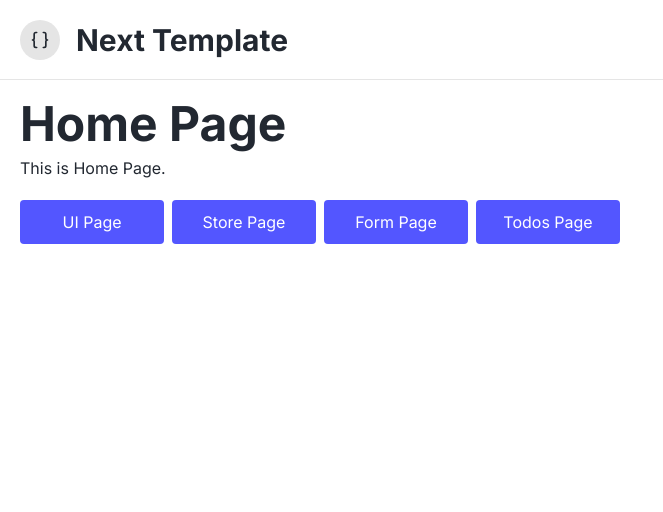
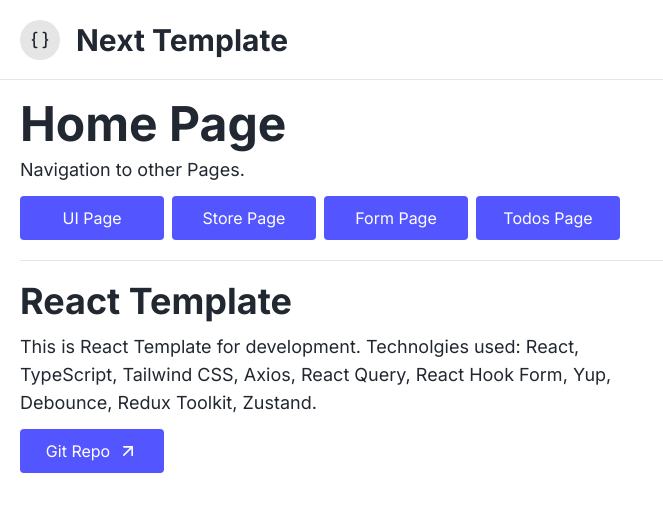
Before and after one commit to dimarogkov/next-template, a Next.js app: page / in a window 1280 px wide. Shown: the top 512 px of the page, without its empty margins (0-663 px from the left). Built offline with nearby package versions, Linux system fonts and the light colour scheme.

Commit message:
add ProjectInfo & some fix

```diff
--- a/app/(pages)/form/page.tsx
+++ b/app/(pages)/form/page.tsx
@@ -14,7 +14,7 @@ const FormPage = () => {
 
                 <Breadcrumbs className='mb-6 last:mb-0' />
 
-                <Badge className='mb-5 last:mb-0'>
+                <Badge className='mb-6 last:mb-0'>
                     <Badge.Item>React Hook Form</Badge.Item>
                     <Badge.Item>Yup Validation</Badge.Item>
                 </Badge>
--- a/app/(pages)/store/page.tsx
+++ b/app/(pages)/store/page.tsx
@@ -9,7 +9,7 @@ const StorePage = () => {
 
                 <Breadcrumbs className='mb-6 last:mb-0' />
 
-                <Badge className='mb-5 last:mb-0'>
+                <Badge className='mb-6 last:mb-0'>
                     <Badge.Item>Redux Store</Badge.Item>
                     <Badge.Item>Zustand Store</Badge.Item>
                 </Badge>
--- a/app/(pages)/todos/page.tsx
+++ b/app/(pages)/todos/page.tsx
@@ -14,7 +14,7 @@ const TodosPage = () => {
 
                 <Breadcrumbs className='mb-6 last:mb-0' />
 
-                <Badge className='mb-5 last:mb-0'>
+                <Badge className='mb-6 last:mb-0'>
                     <Badge.Item>Axios</Badge.Item>
                     <Badge.Item>React Query</Badge.Item>
                     <Badge.Item>Debounce</Badge.Item>
--- a/app/(pages)/ui/page.tsx
+++ b/app/(pages)/ui/page.tsx
@@ -1,5 +1,5 @@
 import { PATHS } from '@/src/variables/paths';
-import { EnumAvatar, EnumBtn, EnumTitle } from '@/src/types/enums';
+import { EnumAvatar, EnumBtn, EnumText, EnumTitle } from '@/src/types/enums';
 import { BackLink, Breadcrumbs } from '@/src/components/elements';
 import { Avatar, AvatarGroup, Badge, Btn, BtnLink, Line, Text, Title } from '@/src/components/ui';
 import { User } from 'lucide-react';
@@ -21,13 +21,19 @@ const UIPage = () => {
                 <div className='w-full mb-5 last:mb-0'>
                     <Title className='mb-2 last:mb-0'>Title H1</Title>
 
-                    <Title className='mb-2 last:mb-0' titleType={EnumTitle.h2}>
+                    <Title titleType={EnumTitle.h2} className='mb-2 last:mb-0'>
                         Title H2
                     </Title>
 
-                    <Title className='mb-2 last:mb-0' titleType={EnumTitle.h3}>
+                    <Title titleType={EnumTitle.h3} className='mb-2 last:mb-0'>
                         Title H3
                     </Title>
+
+                    <Text textType={EnumText.large} className='mb-2 last:mb-0'>
+                        Lorem ipsum dolor sit amet consectetur adipisicing elit. Laboriosam doloribus obcaecati aliquid
+                        accusamus hic dicta blanditiis porro eos voluptate iusto ipsum atque, tenetur ullam enim ipsa.
+                        Modi magnam incidunt minima?
+                    </Text>
 
                     <Text>
                         Lorem ipsum dolor sit amet consectetur adipisicing elit. Laboriosam doloribus obcaecati aliquid
--- a/app/page.tsx
+++ b/app/page.tsx
@@ -1,11 +1,17 @@
 import { PATHS } from '@/src/variables/paths';
-import { BtnLink, Text, Title } from '@/src/components/ui';
+import { EnumText } from '@/src/types/enums';
+import { ProjectInfo } from '@/src/components/elements';
+import { BtnLink, Line, Text, Title } from '@/src/components/ui';
 
 const HomePage = () => {
     return (
         <section className='relative w-full'>
+            <div className='w-full mb-5 last:mb-0'>
                 <Title className='mb-2 last:mb-0'>Home Page</Title>
-            <Text className='mb-5 last:mb-0'>This is Home Page.</Text>
+
+                <Text textType={EnumText.large} className='mb-3 last:mb-0'>
+                    Navigation to other Pages.
+                </Text>
 
                 <div className='flex flex-wrap gap-2 w-full'>
                     <BtnLink href={PATHS.UI}>UI Page</BtnLink>
@@ -13,6 +19,10 @@ const HomePage = () => {
                     <BtnLink href={PATHS.FORM}>Form Page</BtnLink>
                     <BtnLink href={PATHS.TODOS}>Todos Page</BtnLink>
                 </div>
+            </div>
+
+            <Line />
+            <ProjectInfo className='md:w-[50%]' />
         </section>
     );
 };
--- /dev/null
+++ b/src/components/elements/ProjectInfo.tsx
@@ -0,0 +1,32 @@
+import { FC } from 'react';
+import { EnumText, EnumTitle } from '@/src/types/enums';
+import { BtnLink, Text, Title } from '../ui';
+import { ArrowUpRight } from 'lucide-react';
+
+type Props = {
+    className?: string;
+};
+
+const ProjectInfo: FC<Props> = ({ className = '' }) => {
+    return (
+        <div className={`relative w-full ${className}`}>
+            <div className='w-full mb-8 last:mb-0'>
+                <Title titleType={EnumTitle.h2} className='mb-3 last:mb-0'>
+                    React Template
+                </Title>
+
+                <Text textType={EnumText.large} className='mb-3 last:mb-0'>
+                    This is React Template for development. Technolgies used: React, TypeScript, Tailwind CSS, Axios,
+                    React Query, React Hook Form, Yup, Debounce, Redux Toolkit, Zustand.
+                </Text>
+
+                <BtnLink href='https://github.com/dimarogkov/react-template' target='_blank'>
+                    <span>Git Repo</span>
+                    <ArrowUpRight className='w-5 h-5' />
+                </BtnLink>
+            </div>
+        </div>
+    );
+};
+
+export default ProjectInfo;
--- a/src/components/elements/index.ts
+++ b/src/components/elements/index.ts
@@ -3,6 +3,7 @@ import BackLink from './BackLink';
 import Breadcrumbs from './Breadcrumbs';
 import Form from './Form';
 import Header from './Header';
+import ProjectInfo from './ProjectInfo';
 import SearchTodo from './SearchTodo';
 import StoreRedux from './StoreRedux';
 import StoreZustand from './StoreZustand';
@@ -15,6 +16,7 @@ export {
     Breadcrumbs,
     Form,
     Header,
+    ProjectInfo,
     SearchTodo,
     StoreRedux,
     StoreZustand,
--- a/src/components/ui/BtnLink.tsx
+++ b/src/components/ui/BtnLink.tsx
@@ -5,16 +5,18 @@ import cn from 'classnames';
 
 interface Props extends AnchorHTMLAttributes<HTMLAnchorElement>, RefAttributes<HTMLAnchorElement> {
     href: string;
+    target?: string;
     className?: string;
     btnType?: string;
 }
 
 const BtnLink: FC<Props> = forwardRef<HTMLAnchorElement, Props>(
-    ({ href, className = '', btnType = EnumBtn.default, ...props }, ref) => (
+    ({ href, target, className = '', btnType = EnumBtn.default, ...props }, ref) => (
         <Link
             ref={ref}
             {...props}
             href={href}
+            target={target}
             className={cn(
                 `flex items-center justify-center gap-2 w-full sm:w-fit sm:min-w-32 lg:min-w-36 h-10 lg:h-11 font-media px-4 rounded transition-opacity duration-300 hover:opacity-80 ${className}`,
                 {
--- a/src/components/ui/Text.tsx
+++ b/src/components/ui/Text.tsx
@@ -1,12 +1,21 @@
 import { FC, HTMLAttributes, RefAttributes, forwardRef } from 'react';
+import { EnumText } from '@/src/types/enums';
+import cn from 'classnames';
 
 interface Props extends HTMLAttributes<HTMLParagraphElement>, RefAttributes<HTMLParagraphElement> {
+    textType?: EnumText;
     className?: string;
 }
 
-const Text: FC<Props> = forwardRef<HTMLParagraphElement, Props>(({ className = '', ...props }, ref) => (
-    <p ref={ref} {...props} className={`w-full text-base ${className}`} />
-));
+const Text: FC<Props> = forwardRef<HTMLParagraphElement, Props>(
+    ({ textType = EnumText.default, className = '', ...props }, ref) => (
+        <p
+            ref={ref}
+            {...props}
+            className={cn(`w-full text-base ${className}`, { 'md:text-lg': textType === EnumText.large })}
+        />
+    )
+);
 
 Text.displayName = 'Text';
 export default Text;
--- /dev/null
+++ b/src/types/enums/Text.ts
@@ -0,0 +1,4 @@
+export enum EnumText {
+    default = 'default',
+    large = 'large',
+}
--- a/src/types/enums/index.ts
+++ b/src/types/enums/index.ts
@@ -1,6 +1,7 @@
 import { EnumAvatar } from './Avatar';
 import { EnumBtn } from './Btn';
 import { EnumFormNames } from './FormNames';
+import { EnumText } from './Text';
 import { EnumTitle } from './Title';
 
-export { EnumAvatar, EnumBtn, EnumFormNames, EnumTitle };
+export { EnumAvatar, EnumBtn, EnumFormNames, EnumText, EnumTitle };
```
Also changed, not shown: 1 other file (tests, documents, lock files or other folders). Lines whose indentation alone changed are shown as unchanged.
